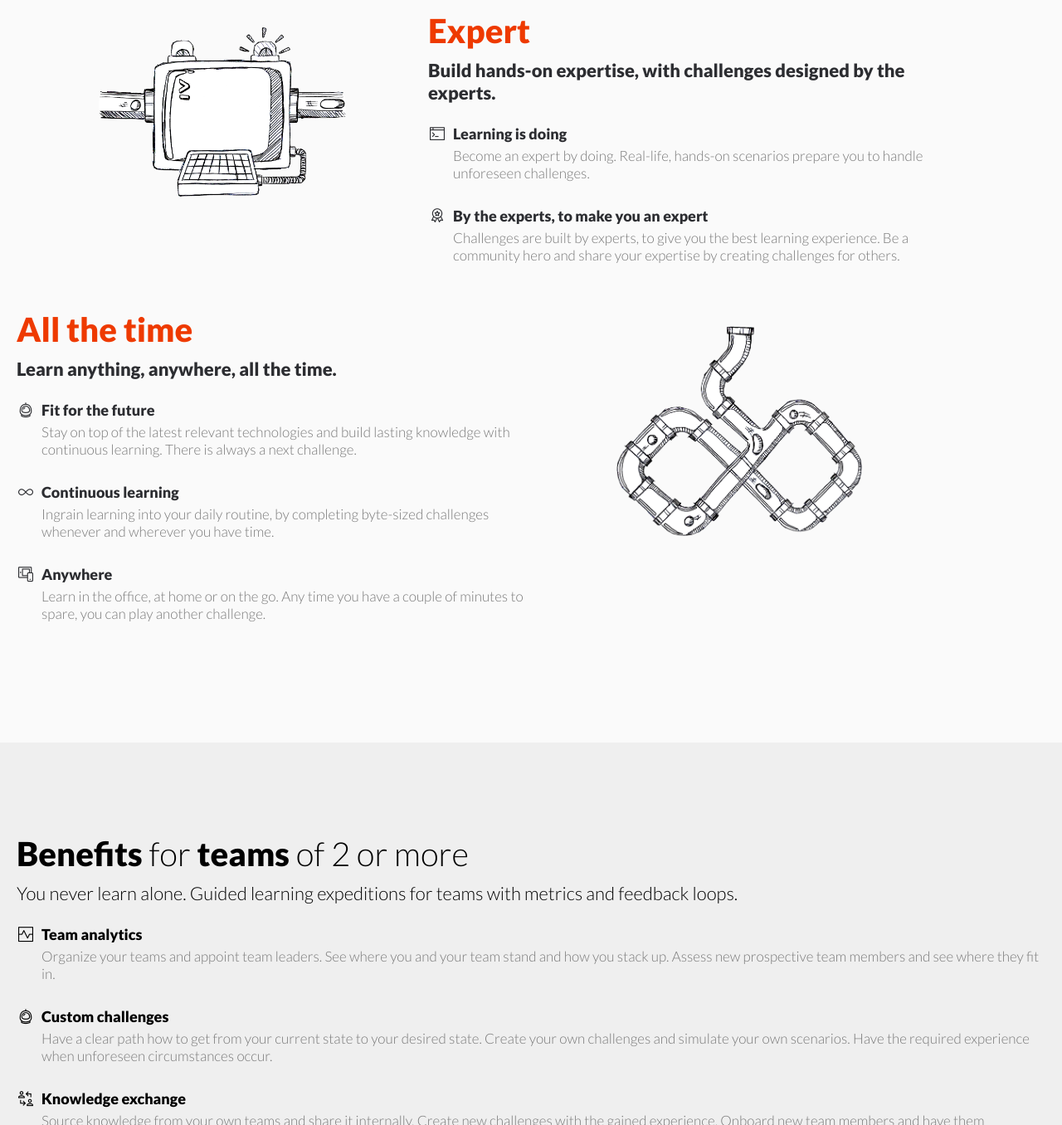
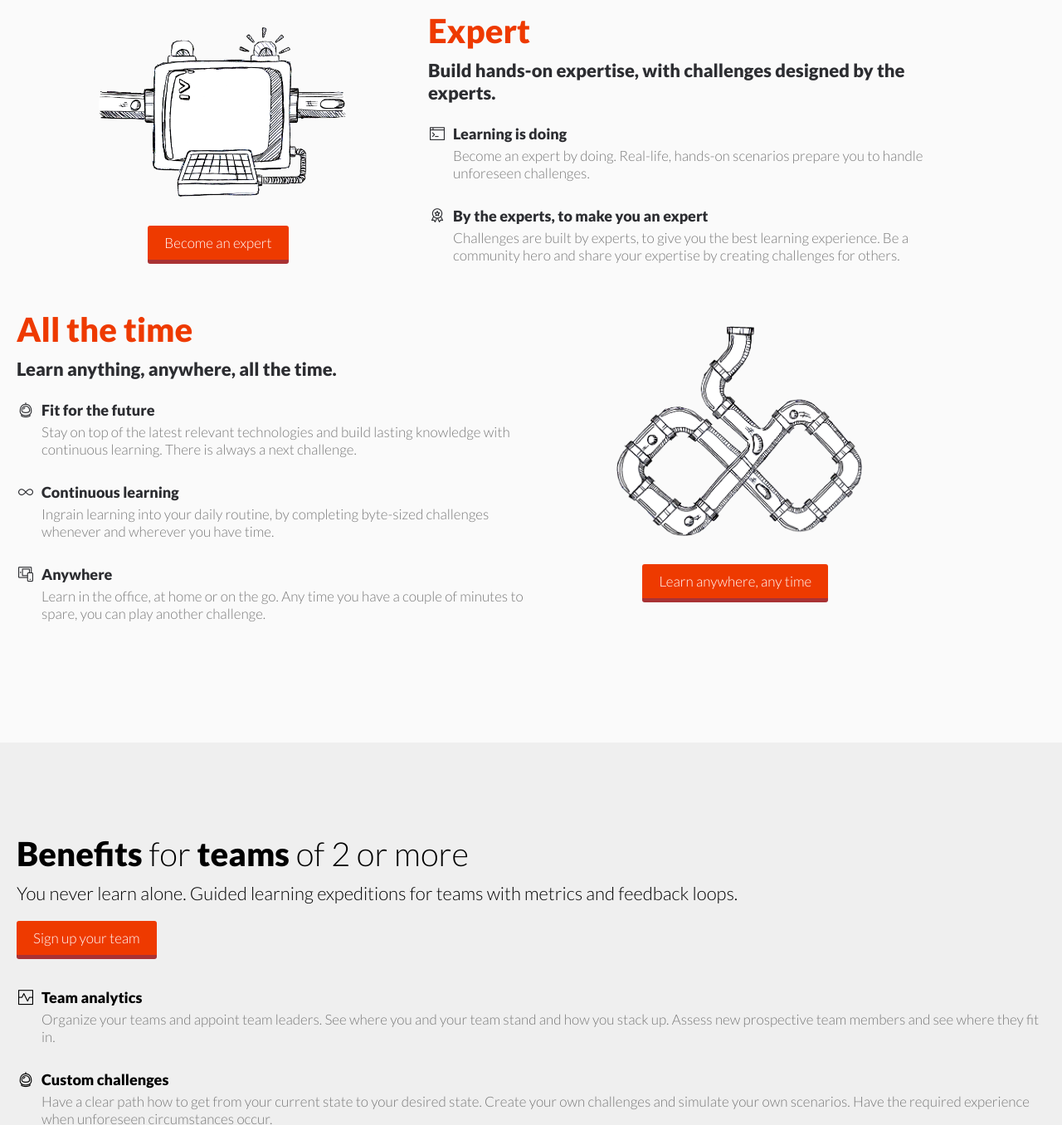
Before and after one commit to instruqt/instruqt.github.io, a plain HTML site: page index.html in a window 1280 px wide. Shown: the part 1145-2501 px from the top of the page at 83% size. Drawn offline with Linux system fonts and the light colour scheme; a web font is replaced by a local one.

Commit message:
Add CTAs

```diff
--- a/css/main.css
+++ b/css/main.css
@@ -50,7 +50,7 @@ header nav .actions {
   text-align: right;
 }
 
-header nav .actions a {
+.actions a {
   text-decoration: none;
   display: inline-block;
   background-color: #EE3A00;
@@ -233,7 +233,8 @@ nav label:before {
 }
 
 #benefits .image img {
-  width: 80%;
+  width: 70%;
+  margin-bottom: 30px
 }
 
 #benefits h2 {
@@ -371,6 +372,10 @@ nav label:before {
 
 #teams .knowledge-exchange::before {
   content: '\ef48';
+}
+
+#teams .actions {
+  margin: 20px 0;
 }
 
 footer {
--- a/index.html
+++ b/index.html
@@ -39,8 +39,8 @@
           <p>
             Build your knowledge and hands-on skills in DevOps tools, Cloud technology and their concepts through scenario-driven, byte-sized challenges.
           </p>
+          <a href="https://play.instruqt.com">Start learning today</a>
           <a href="https://goo.gl/forms/Rr8NIB3lLhrTkGtk2">Sign up your team</a>
-          <a href="https://play.instruqt.com">Start learning today</a>
         </div>
         <div class="image">
           <img src="img/machine.png" />
@@ -71,6 +71,9 @@
           </div>
           <div class="image">
             <img src="img/learning-paths.png" />
+            <div class="actions">
+              <a href="https://play.instruqt.com">Discover your path</a>
+            </div>
           </div>
         </div>
         <div id="benefit-expert" class="benefit">
@@ -90,6 +93,9 @@
           </div>
           <div class="image">
             <img src="img/hands-on.png" />
+            <div class="actions">
+              <a href="https://play.instruqt.com">Become an expert</a>
+            </div>
           </div>
         </div>
         <div id="benefit-all-the-time" class="benefit">
@@ -113,6 +119,9 @@
           </div>
           <div class="image">
             <img src="img/continuous-learning.png" />
+            <div class="actions">
+              <a href="https://play.instruqt.com">Learn anywhere, any time</a>
+            </div>
           </div>
         </div>
       </div>
@@ -122,6 +131,9 @@
       <div class="content">
         <h2><strong>Benefits</strong> for <strong>teams</strong> of 2 or more</h2>
         <h3>You never learn alone. Guided learning expeditions for teams with metrics and feedback loops.</h3>
+        <div class="actions">
+          <a href="https://goo.gl/forms/Rr8NIB3lLhrTkGtk2">Sign up your team</a>
+        </div>
         <ul>
           <li class="team-analytics">
             <h4>Team analytics</h4>
```
